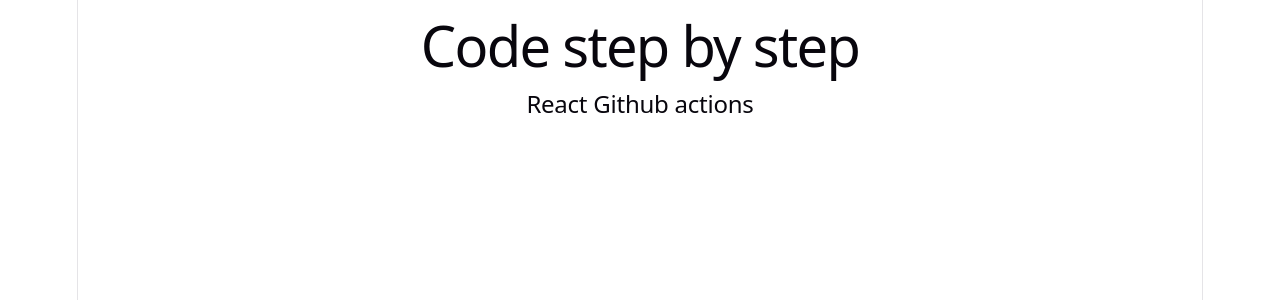
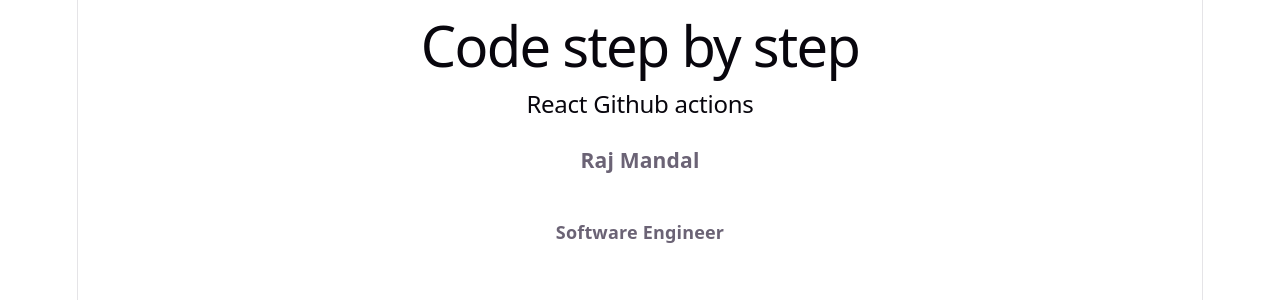
Before and after one commit to rajmandal1991/react-github-actions, a React (Vite) app: page / in a window 1280 px wide. Shown: the top 300 px of the page. Built offline with nearby package versions, Linux system fonts and the light colour scheme.

Commit message:
app updated

```diff
--- a/src/App.jsx
+++ b/src/App.jsx
@@ -5,6 +5,8 @@
     <>
       <h1>Code step by step</h1>
       <h2>React Github actions</h2>
+      <h3>Raj Mandal</h3>
+      <h4>Software Engineer</h4>
     </>
   );
 }
```
